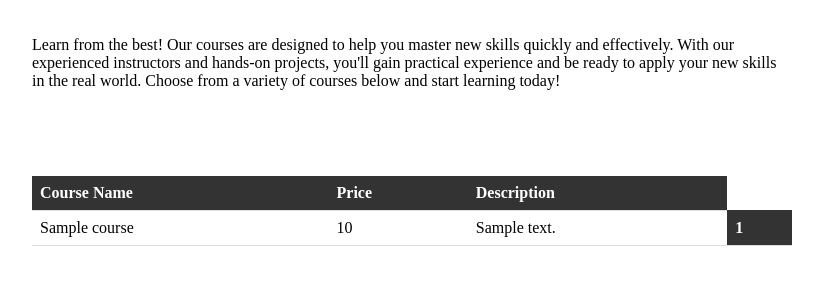
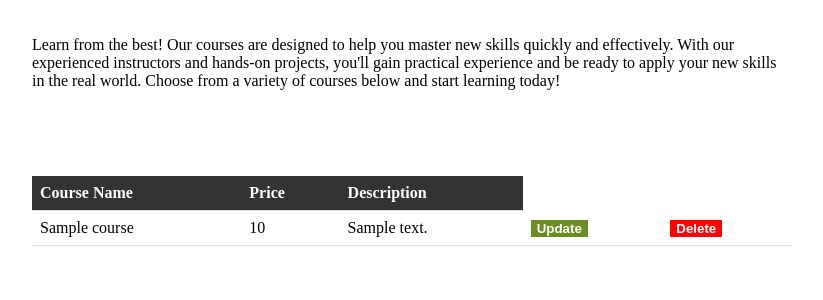
Before and after one commit to eri1on/ProjeektiWEB, a PHP site: page /Course/course.php in a window 1280 px wide. Shown: the part 120-420 px from the top of the page, without its empty margins (228-1051 px from the left). Run offline with PHP 8.4, Linux system fonts and the light colour scheme; tables that the repository leaves empty or names only in its code hold one stand-in row (values such as "Sample post").

Commit message:
added button for delete and update

```diff
--- a/Course/course.php
+++ b/Course/course.php
@@ -52,8 +52,10 @@ include '../DB/connect.php';
                           <td>'.$name.'</td>
                           <td>'.$price.'</td>
                           <td>'.$description.'</td>
-                          <th scope="row">'.$id.'</th>
+                          <td scope="row" class="course-id">'.$id.'</td>
 
+                          <td>  <button class="btn-update"> <a href="update.php?updateid='.$id.'">Update</a> </button>  </td>
+                          <td>  <button class="btn-delete"> <a href="delete.php?deleteid='.$id.'">Delete</a> </button>  </td>
 
 
 
@@ -74,6 +76,6 @@ include '../DB/connect.php';
 			</table>
 		</section>
 	</main>
-        <script src="" async defer></script>
+
     </body>
 </html>
```
